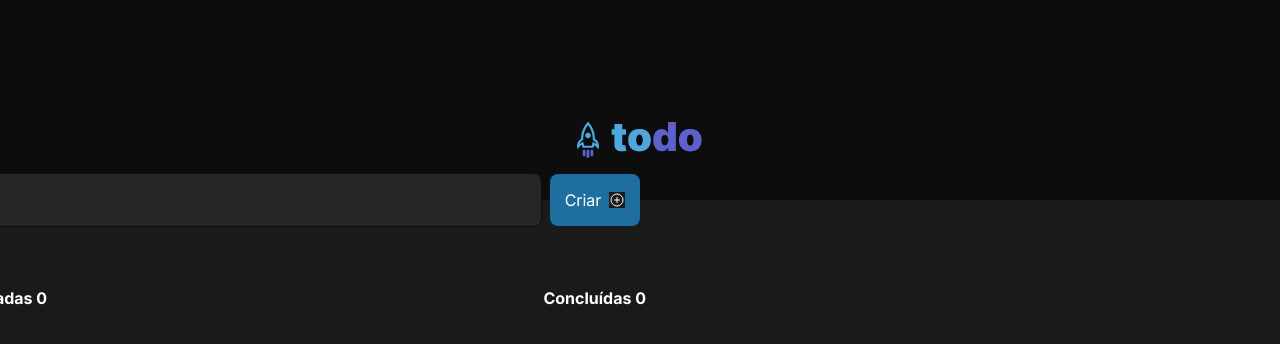
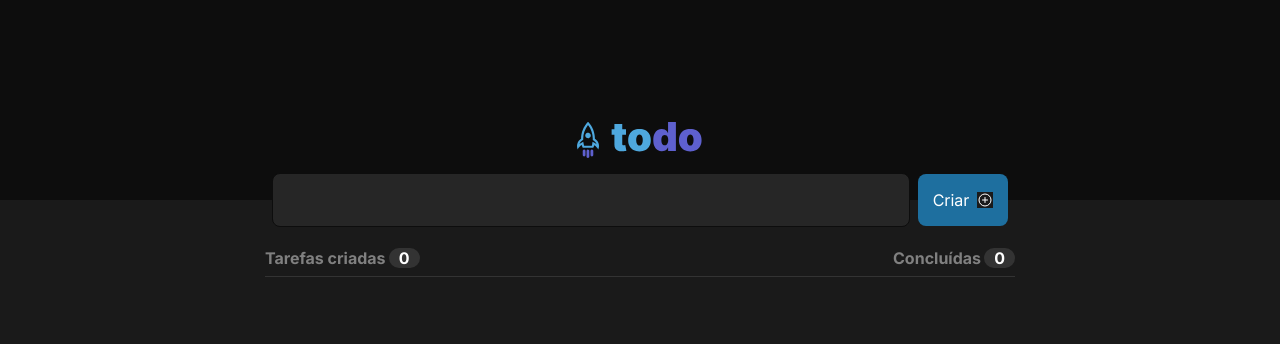
Before and after one commit to Gustavo-drafts/smartlist-ignite-challenge, a React (Vite) app: page / in a window 1280 px wide. Shown: the top 344 px of the page. Built offline with nearby package versions, Linux system fonts and the light colour scheme.

Commit message:
FrontInput&CounterDone

```diff
--- a/src/components/Counter/index.jsx
+++ b/src/components/Counter/index.jsx
@@ -4,12 +4,26 @@ export const DivStyle = styled.div`
 
 width: 46.875rem;
 
-padding: 0.5rem;
-margin-top: 5rem;
-margin-left: calc(105% - 1440px);
+padding-bottom: 0.5rem;
+border-bottom: solid 1px var(--gray-400);
 
 display: flex;
 justify-content: space-between;
+
+strong {
+  color: var(--gray-300)
+}
+
+strong span {
+  width: 1.5rem;
+
+  padding: 0 10px 0 10px;
+  margin-left: 0.2rem;
+
+  border-radius: 16px;
+
+  background: var(--gray-400);
+}
 `;
 
 export function Counter() {
@@ -17,11 +31,11 @@ export function Counter() {
     <DivStyle>
       <strong>
         Tarefas criadas
-        0
+        <span>0</span>
       </strong>
       <strong>
         Concluídas
-        0
+        <span>0</span>
       </strong>
     </DivStyle>
   )
--- a/src/components/Input/styles.js
+++ b/src/components/Input/styles.js
@@ -10,7 +10,7 @@ export const FormStyle = styled.form`
   align-items: center;
 
 
-  margin-left: calc(105% - 1440px);
+  /* margin-left: calc(105% - 1440px); */
   background: transparent;
 
   margin-top: -27px;
--- a/src/global.css
+++ b/src/global.css
@@ -9,8 +9,13 @@
   font-size: 16px;
 }
 
-header , form {
+header , form, main {
   text-align: center;
+
+  display: flex;
+  align-items: center;
+  flex-direction: column;
+
 }
 
 
@@ -24,7 +29,9 @@ header {
   background: var(--gray-700);
 }
 
-/* main {} */
+form {
+  margin-bottom: 3rem;
+}
 
 :root {
   --white: #ffffff;
```
